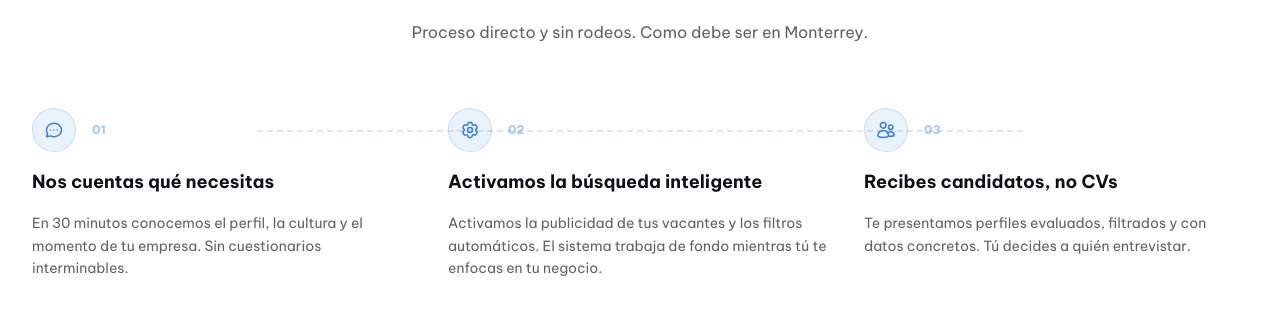
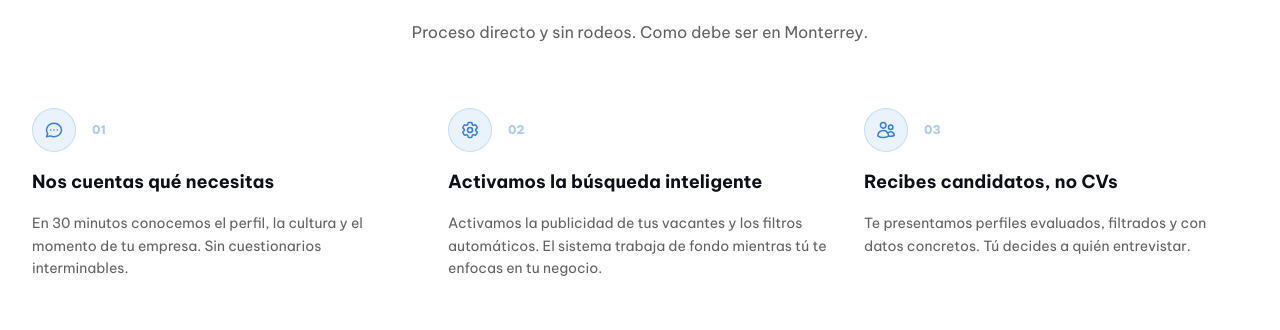
Before and after one commit to donbravowebmaster/alianzarh-site, a Next.js app: page / in a window 1280 px wide. Shown: the part 3275-3605 px from the top of the page. Built offline with nearby package versions, Linux system fonts and the light colour scheme.

Commit message:
fix(how-it-works): fix dotted connector line crossing behind icons and numbers

```diff
--- a/components/sections/HowItWorks.tsx
+++ b/components/sections/HowItWorks.tsx
@@ -49,27 +49,31 @@ export function HowItWorks() {
         </header>
 
         <div className="grid md:grid-cols-3 gap-8 relative">
-          {/* Línea conectora — desktop únicamente, aria-hidden */}
+          {steps.map((step, idx) => (
+            <article key={step.num} className="relative flex flex-col gap-4">
+              <div className="flex items-center gap-4 relative">
+                {/* Número + ícono con fondo sólido para enmascarar la línea */}
                 <div
-            className="hidden md:block absolute top-[22px]
-              left-[calc(16.67%+22px)] right-[calc(16.67%+22px)]
-              h-px border-t-2 border-dashed border-brand-blue/20"
-            aria-hidden="true"
-          />
-
-          {steps.map((step) => (
-            <article key={step.num} className="relative flex flex-col gap-4">
-              <div className="flex items-center gap-4">
-                {/* Número + ícono */}
+                  className="flex items-center gap-4 relative z-10 bg-white pr-4"
+                >
                   <div
                     className="w-11 h-11 rounded-full bg-brand-blue/10 border border-brand-blue/20
-                    flex items-center justify-center shrink-0 text-brand-blue relative z-10"
+                      flex items-center justify-center shrink-0 text-brand-blue"
                   >
                     {step.icon}
                   </div>
                   <span className="font-display text-xs font-extrabold text-brand-blue/40 tabular-nums">
                     {step.num}
                   </span>
+                </div>
+
+                {/* Línea conectora — solo para los primeros pasos en desktop */}
+                {idx < steps.length - 1 && (
+                  <div
+                    className="hidden md:block absolute top-1/2 -translate-y-1/2 left-0 -right-10 h-px border-t-2 border-dashed border-brand-blue/20 -z-10"
+                    aria-hidden="true"
+                  />
+                )}
               </div>
 
               <h3 className="font-display text-lg font-bold text-brand-dark">
```
Lines whose indentation alone changed are shown as unchanged.
